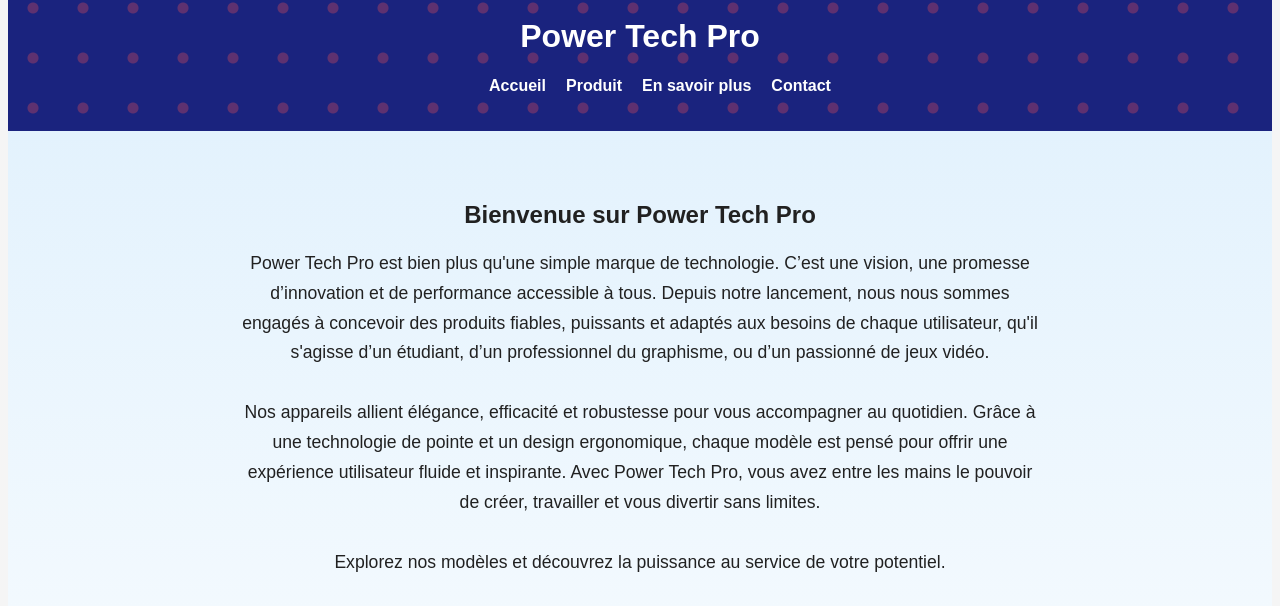
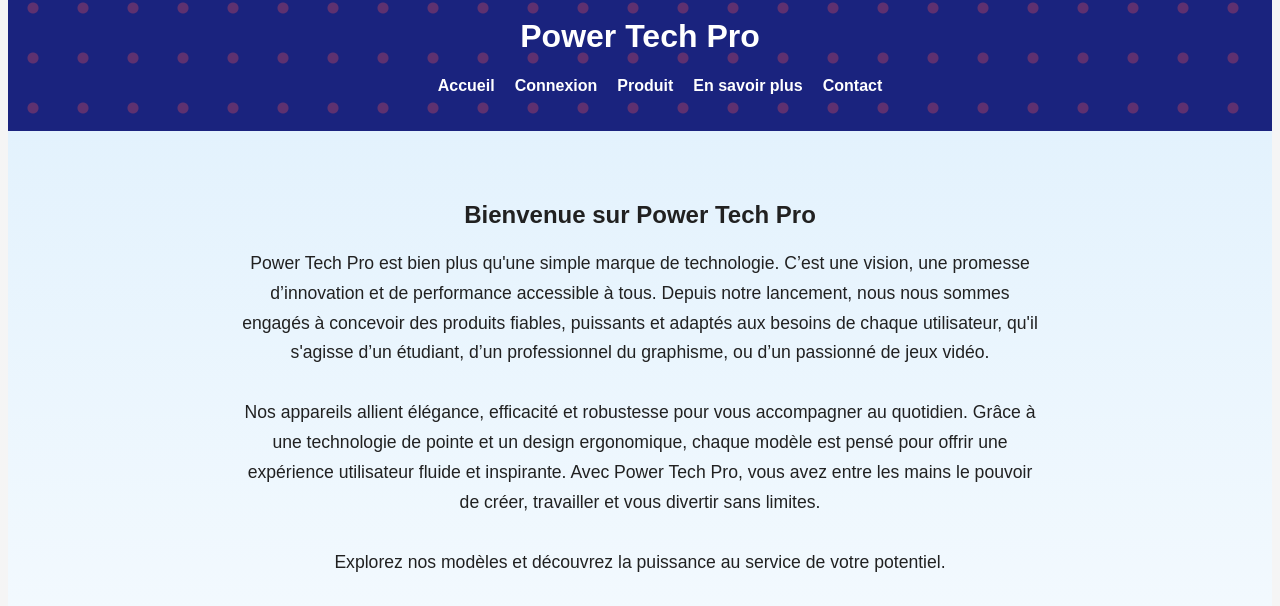
Before and after one commit to uri1523/projet, a plain HTML site: page index.html in a window 1280 px wide. Shown: the part 125-731 px from the top of the page. Drawn offline with Linux system fonts and the light colour scheme.

Commit message:
Ajout de nav connexion et correction de index.html

```diff
--- a/index.html
+++ b/index.html
@@ -16,6 +16,7 @@
       <button class="menu-toggle" aria-label="Ouvrir le menu">&#9776;</button>
       <ul id="nav-list">
         <li><a href="#accueil">Accueil</a></li>
+        <li><a href="login.html">Connexion</a></li>
         <li><a href="#produit1">Produit</a></li>
         <li><a href="destination.html">En savoir plus</a></li>
         <li><a href="#contact">Contact</a></li>
```
